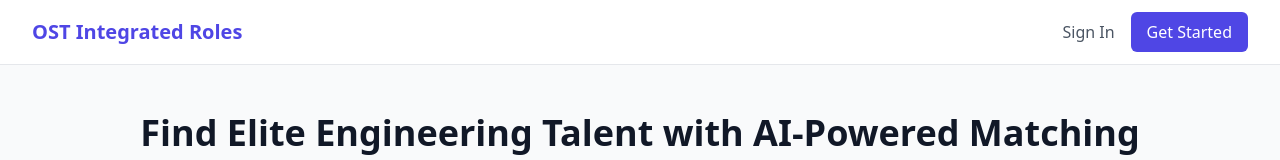
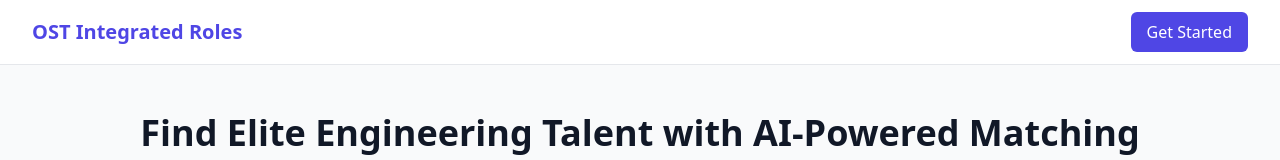
Before and after one commit to 17WebDev/talent-marketplace, a React (Vite) app: page / in a window 1280 px wide. Shown: the top 160 px of the page. Built offline with nearby package versions, Linux system fonts and the light colour scheme.

Commit message:
fix: comment out Sign In button in App.tsx

```diff
--- a/src/App.tsx
+++ b/src/App.tsx
@@ -63,9 +63,9 @@ function App() {
               </span>
             </div>
             <div className='flex items-center space-x-4'>
-              <button className='text-gray-600 hover:text-gray-900'>
+              {/* <button className='text-gray-600 hover:text-gray-900'>
                 Sign In
-              </button>
+              </button> */}
               <button className='bg-indigo-600 text-white px-4 py-2 rounded-md hover:bg-indigo-700'>
                 Get Started
               </button>
```
